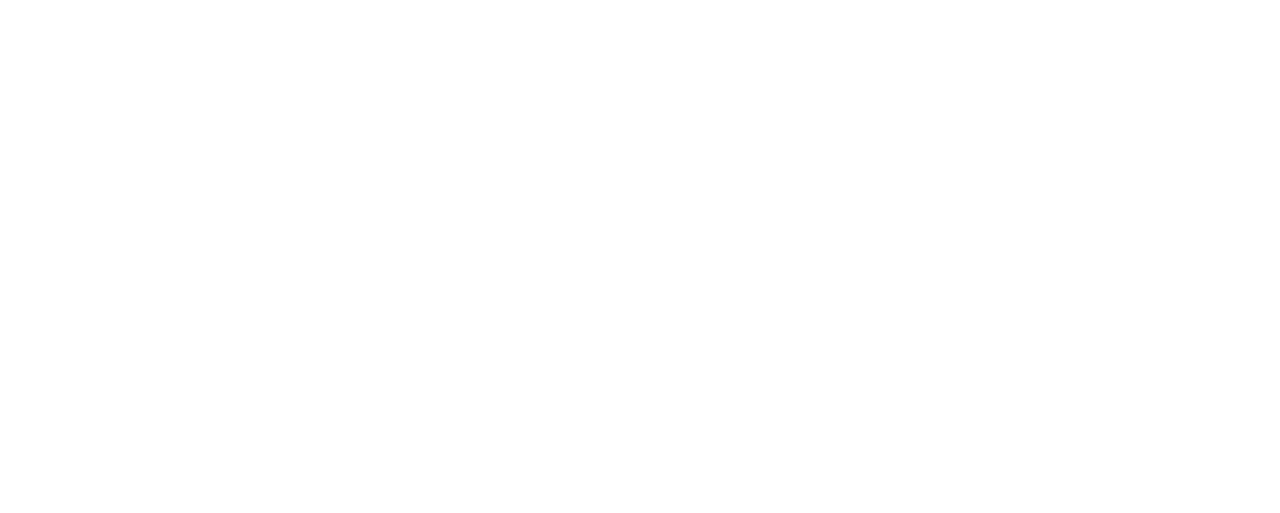
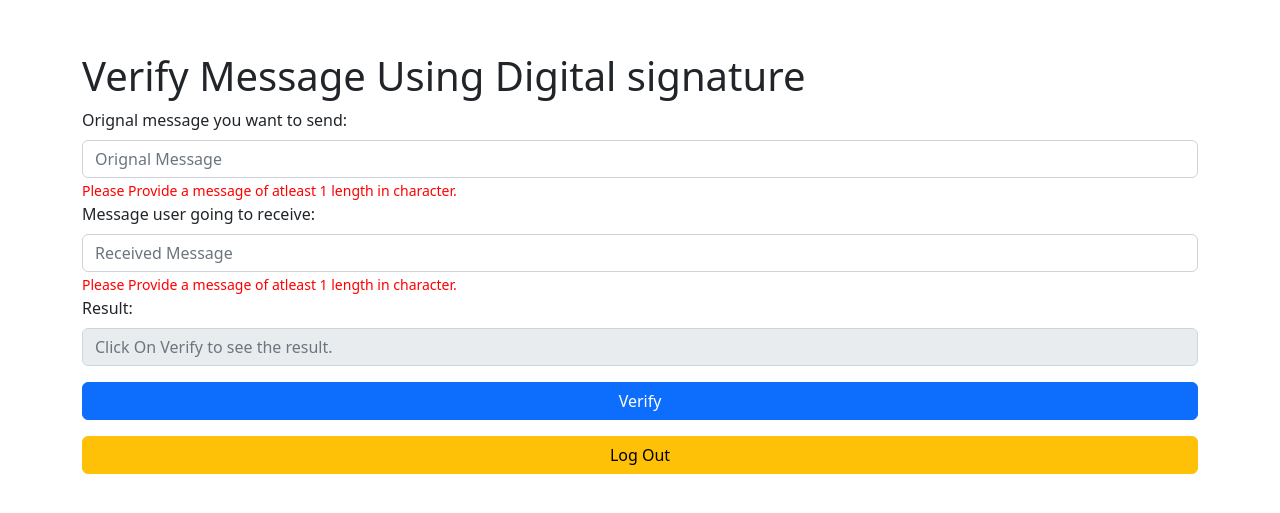
Before and after one commit to jaiswalkishan09/CRUD-Operation-With-Digital-Signature-Verification-Frontend, a React (Create React App) app in the folder my-app/: page /verify in a window 1280 px wide. Before the commit this address had no page. Shown: the part 137-650 px from the top of the page. Built offline with nearby package versions, Linux system fonts and the light colour scheme.

Commit message:
verify part is completed

```diff
--- a/my-app/package.json
+++ b/my-app/package.json
@@ -8,11 +8,16 @@
     "@testing-library/user-event": "^13.5.0",
     "bootstrap": "^5.2.2",
     "bootstrap-icons": "^1.9.1",
+    "libsodium": "^0.7.10",
+    "libsodium-wrappers": "^0.7.10",
+    "path": "^0.12.7",
+    "path-browserify": "^1.0.1",
     "react": "^18.2.0",
     "react-bootstrap": "^2.5.0",
     "react-dom": "^18.2.0",
     "react-router-dom": "^6.4.2",
     "react-scripts": "5.0.1",
+    "stream": "0.0.2",
     "universal-cookie": "^4.0.4",
     "web-vitals": "^2.1.4"
   },
--- a/my-app/src/App.js
+++ b/my-app/src/App.js
@@ -6,6 +6,7 @@
 import Login from "./components/login";
 import EditUser from "./components/editUser";
 import Middleware from "./components/middleware";
+import VerifyMessage from "./components/verifyMessage";
 
 function App() {
   return (
@@ -15,6 +16,7 @@
       <Route path="/signup" element={<SignUp />}></Route>
       <Route path="/edit" element={<EditUser />}></Route>
       <Route path="/middleware" element={<Middleware />}></Route>
+      <Route path="/verify" element={<VerifyMessage />}></Route>
     </Routes>
   </BrowserRouter>
   );
--- /dev/null
+++ b/my-app/src/components/verifyMessage.js
@@ -0,0 +1,119 @@
+import Container from 'react-bootstrap/Container';
+import Form from 'react-bootstrap/Form';
+import Button from 'react-bootstrap/Button';
+import Cookies from 'universal-cookie';
+import { useState } from 'react';
+import { useNavigate } from "react-router-dom";
+const _sodium = require('libsodium-wrappers');
+
+function Login() {
+    const cookies = new Cookies();
+    const [orignalMessage,setOrignalMessage]=useState("");
+    const[orignalMessageCheck,setOrignalMessageCheck]=useState(true);
+    const [messageReceived,setMessageReceived]=useState("");
+    const [result,setResult]=useState("");
+    const[messageReceivedCheck,setMessageReceivedCheck]=useState(true);
+    let[privateKey]=useState(cookies.get('privateKey'));
+    let [publicKey]=useState(cookies.get('publicKey'));
+    const [token]=useState("bearer "+cookies.get('token'))
+    const [loader,setLoader]=useState(false);
+
+    const navigate = useNavigate();
+
+    const handleLogout=()=>{
+        const cookies = new Cookies();
+        cookies.remove('privateKey');
+        cookies.remove('publicKey');
+        cookies.remove('token');
+        navigate("/");
+    }
+
+    const orignalMessageSet=(e)=>{
+        setOrignalMessage(e.target.value);
+        e.target.value.length>1?setOrignalMessageCheck(false):setOrignalMessageCheck(true);
+    }
+
+    const messageReceivedSet=(e)=>{
+        setMessageReceived(e.target.value);
+       e.target.value.length >1?setMessageReceivedCheck(false):setMessageReceivedCheck(true);
+    }
+    const verifyMessage=async () => {
+        try {
+            if(!orignalMessageCheck && !messageReceivedCheck)
+            {
+                setLoader(true);
+                await _sodium.ready;
+                let sodium = _sodium;
+                publicKey=sodium.from_base64(publicKey);
+                privateKey=sodium.from_base64(privateKey)
+                let signature=sodium.crypto_sign_detached(orignalMessage,privateKey,"uint8array",publicKey);
+                signature=sodium.to_base64(signature);
+                let data={
+                    "message":messageReceived
+                }
+                const requestOptions = {
+                    method: 'POST',
+                    headers: { 'Content-Type': 'application/json','Signature':signature,'Authorization':token },
+                    body: JSON.stringify(data)
+                };
+                const response = await fetch(`${process.env.REACT_APP_BACKEND_URL}/usersauth/verify`,requestOptions)
+                let json_res = await response.json();
+                console.log(json_res)
+                if (response.status===200) {
+                    setResult("Orignal Message.It was not altered during transfer.")
+                    setLoader(false);
+                }
+                else if(response.status===400)
+                {
+                    setResult("Not Orignal Message.It was altered/changed during transfer.")
+                    setLoader(false);
+                }
+                else{
+                    setLoader(false);
+                    alert(json_res.message);
+                }
+            }
+            else{
+                alert("Please enter the fields with valid data.")
+            }
+        } catch (err) {
+            console.log(err)
+            setLoader(false);
+            alert("Something went wrong please try again.")
+        }
+      };
+    return(
+        <Container id="main-container" className='d-grid h-100'>
+            {!loader?<Form className="w-100">
+                <h1>Verify Message Using Digital signature</h1>
+
+                <Form.Group>
+                    <Form.Label className="text-left">Orignal message you want to send:</Form.Label>
+                    <Form.Control type='text' placeholder="Orignal Message" onChange={orignalMessageSet}></Form.Control>
+                    { orignalMessageCheck?<Form.Text  style={{color:"red"}}>
+                    Please Provide a message of atleast 1 length in character.
+                    </Form.Text>:""}
+                </Form.Group>
+                <Form.Group>
+                    <Form.Label className="text-left">Message user going to receive:</Form.Label>
+                    <Form.Control type='text' placeholder="Received Message" onChange={messageReceivedSet}></Form.Control>
+                    { messageReceivedCheck?<Form.Text  style={{color:"red"}}>
+                    Please Provide a message of atleast 1 length in character.
+                    </Form.Text>:""}
+                </Form.Group>
+                <Form.Group>
+                    <Form.Label className="text-left">Result:</Form.Label>
+                    <Form.Control type='text' placeholder="Click On Verify to see the result." value={result} disabled></Form.Control>
+                </Form.Group>
+                <div className='d-grid mt-3'>
+                    <Button variant='primary' onClick={verifyMessage}>Verify</Button>
+                </div>
+                <div className='d-grid mt-3'>
+                   <Button variant='warning' onClick={() => handleLogout()}>Log Out</Button>
+                </div>
+            </Form>:"Please Wait..."}
+        </Container>
+    )
+}
+
+export default Login;
--- /dev/null
+++ b/my-app/webpack.config.js
@@ -0,0 +1,6 @@
+module.exports={
+    resolve: {
+        fallback: { 'path': require.resolve('path-browserify') },
+        extensions: ['.jsx', '.js', '.tsx', '.ts'],
+     }
+}
```
Also changed, not shown: 1 other file (tests, documents, lock files or other folders).
